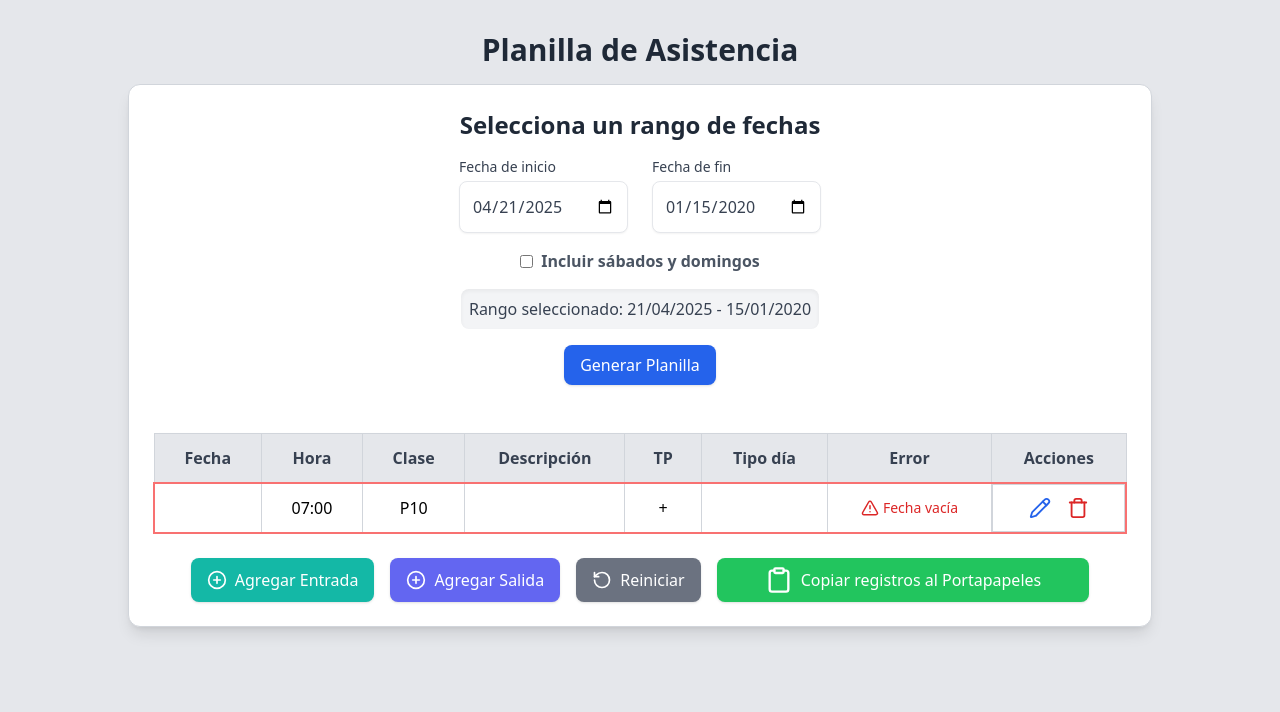
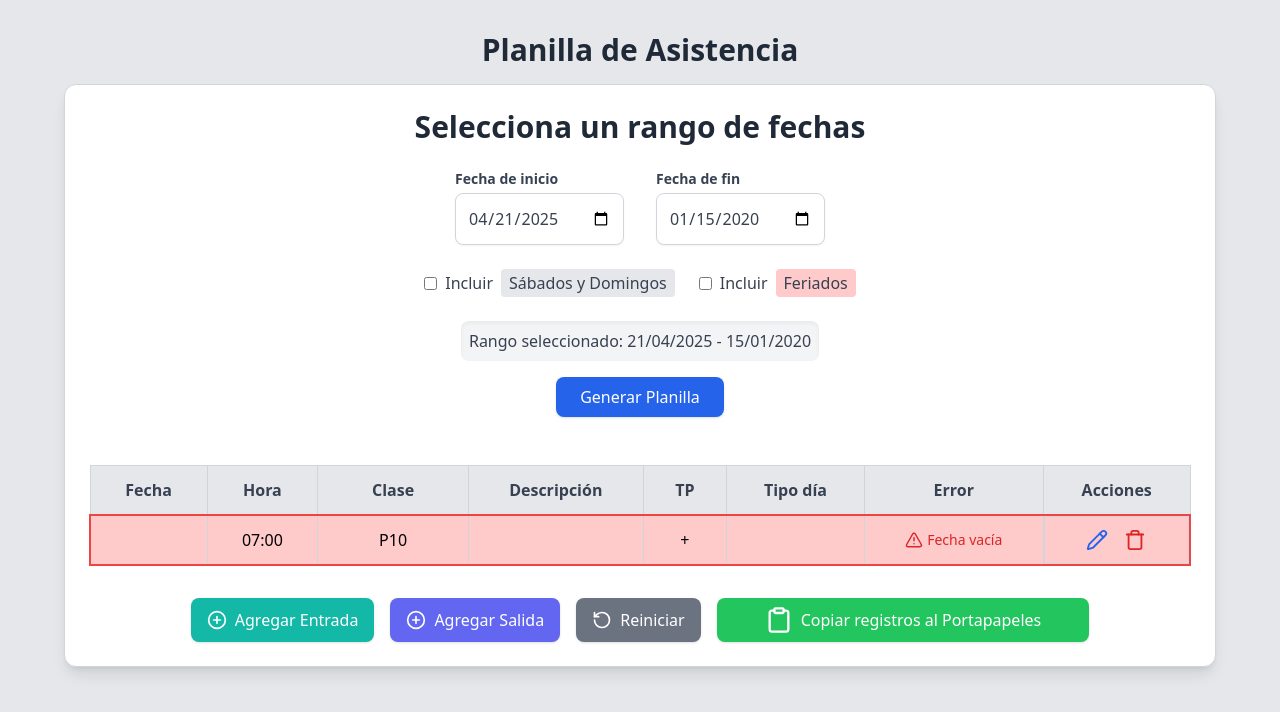
Before and after one commit to Famormino/Panillarda-2.0, a React (Vite) app: page / in a window 1280 px wide. Both pictures are taken after typing "2020-01-15" into the empty fields and a click on the button "Agregar Entrada". Shown: the top 712 px of the page. Built offline with nearby package versions, Linux system fonts and the light colour scheme; no server answers.

Commit message:
feat: puliendo funcionalidad de agregar feriados

```diff
--- a/src/components/AttendanceTable.tsx
+++ b/src/components/AttendanceTable.tsx
@@ -161,12 +161,12 @@ const AttendanceTable: React.FC<AttendanceTableProps> = ({
     };
 
     return (
-        <div className="w-full overflow-x-auto mt-6 relative">
+        <div className="w-full mt-4 relative">
             {/* Overlay global para bloquear interacciones cuando se edita */}
             {editingIndex !== null && (
                 <div className="fixed inset-0 bg-black/60 z-10"></div>
             )}
-            <table className="min-w-full border-collapse shadow-md mt-6 w-full max-w-6xl mx-auto relative z-20 overflow-hidden">
+            <table className="min-w-full border-collapse shadow-md mt-6 w-full max-w-8xl mx-auto relative overflow-hidden">
                 <thead>
                     <tr className="bg-gray-200 text-gray-700">
                         <th className="border border-gray-300 px-6 py-3">
@@ -175,9 +175,7 @@ const AttendanceTable: React.FC<AttendanceTableProps> = ({
                         <th className="border border-gray-300 px-6 py-3">
                             Hora
                         </th>
-                        <th className="border border-gray-300 px-6 py-3">
-                            Clase
-                        </th>
+                        <th className="border border-gray-300 px-10">Clase</th>
                         <th className="border border-gray-300 px-6 py-3">
                             Descripción
                         </th>
@@ -201,24 +199,28 @@ const AttendanceTable: React.FC<AttendanceTableProps> = ({
                         const dayLabel = dateObj
                             ? format(dateObj, "EEEE", { locale: es })
                             : "";
-                        const rowBg =
-                            dateObj && isWeekend(dateObj)
-                                ? "bg-gray-200"
-                                : "bg-white";
+
                         const isEditing = editingIndex === index;
                         const errorMsg = invalidErrors[index] || "";
                         const tipoDia = record.fecha
                             ? getTipoDia(record, feriados)
                             : "";
+                        const rowBgFinde =
+                            dateObj && isWeekend(dateObj)
+                                ? "bg-gray-200"
+                                : `${tipoDia !== "Normal" && "bg-red-200"}`;
 
                         return (
                             <tr
                                 key={index}
-                                className={`text-center cursor-pointer relative transition-all duration-300 ease-in-out ${rowBg} ${
+                                className={`text-center cursor-pointer relative transition-all duration-300 ease-in-out ${rowBgFinde} ${
                                     isEditing
-                                        ? "z-30 bg-white scale-[1.01] shadow-lg shadow-black/20 ring-2 ring-blue-500"
+                                        ? "z-50 bg-white shadow-lg shadow-black/20 ring-2 ring-blue-600 "
                                         : "hover:bg-gray-200"
-                                } ${errorMsg ? "border-2 border-red-400" : ""}`}
+                                } ${
+                                    errorMsg &&
+                                    "border-2 border-red-500 bg-red-200"
+                                }`}
                                 title={dateObj ? `Día: ${dayLabel}` : ""}
                             >
                                 {isEditing ? (
--- a/src/components/DateSelector.tsx
+++ b/src/components/DateSelector.tsx
@@ -5,6 +5,7 @@ import {
     parseISO,
     isWeekend,
     startOfToday,
+    isSameDay,
 } from "date-fns";
 import { es } from "date-fns/locale";
 import AttendanceTable from "./AttendanceTable";
@@ -53,13 +54,13 @@ const DateSelector: React.FC = () => {
     );
     const [endDate, setEndDate] = useState("");
     const [includeWeekends, setExcludeWeekends] = useState(false);
+    const [includeFeriados, setExcludeFeriados] = useState(false);
     const [attendanceData, setAttendanceData] = useState<AttendanceRecord[]>(
         []
     );
     const [feriados, setFeriados] = useState<Feriado[]>([]);
 
     const [tableKey, setTableKey] = useState(0);
-    console.log(attendanceData);
 
     useEffect(() => {
         const currentYear = new Date().getFullYear();
@@ -72,7 +73,20 @@ const DateSelector: React.FC = () => {
         const dateRange = eachDayOfInterval({
             start: parseISO(startDate),
             end: parseISO(endDate),
-        }).filter((date) => includeWeekends || !isWeekend(date));
+        }).filter((date) => {
+            const isWeekendDay = isWeekend(date);
+            const isFeriado = feriados.some((feriado) =>
+                isSameDay(date, parseISO(feriado.date))
+            );
+
+            // Si no está seleccionado uno de ellos, se filtran.
+            // Si está incluido incluir fines de semana o feriados, se aceptan.
+            if (!includeWeekends && isWeekendDay) return false;
+            if (!includeFeriados && isFeriado) return false;
+
+            // Pasa el filtro
+            return true;
+        });
 
         const newData = dateRange.flatMap((date) => [
             {
@@ -168,38 +182,40 @@ const DateSelector: React.FC = () => {
     };
 
     return (
-        <div className="flex flex-col max-w-5xl items-center p-6 bg-white shadow-lg rounded-xl w-full  mx-auto border border-gray-300">
-            <h2 className="text-2xl font-bold text-gray-800 mb-4">
+        <div className="flex flex-col max-w-6xl items-center p-6 bg-white shadow-lg rounded-xl w-full mx-auto border border-gray-300">
+            <h2 className="text-3xl font-bold text-gray-800 mb-6 text-center">
                 Selecciona un rango de fechas
             </h2>
-            <div className="flex items-center space-x-6 w-full justify-center">
+
+            <div className="flex flex-wrap gap-8 justify-center w-full mb-6">
                 <div className="flex flex-col">
-                    <label className="text-sm font-medium text-gray-700 mb-1">
+                    <label className="text-sm font-semibold text-gray-700 mb-1">
                         Fecha de inicio
                     </label>
                     <input
                         type="date"
                         value={startDate}
                         onChange={(e) => setStartDate(e.target.value)}
-                        className="p-3 border rounded-lg text-gray-700 focus:ring-2 focus:ring-blue-400 focus:outline-none shadow-sm cursor-pointer"
+                        className="p-3 border border-gray-300 rounded-lg text-gray-700 focus:ring-2 focus:ring-blue-400 focus:outline-none shadow-sm cursor-pointer"
                     />
                 </div>
                 <div className="flex flex-col">
-                    <label className="text-sm font-medium text-gray-700 mb-1">
+                    <label className="text-sm font-semibold text-gray-700 mb-1">
                         Fecha de fin
                     </label>
                     <input
                         type="date"
                         value={endDate}
                         onChange={(e) => setEndDate(e.target.value)}
-                        className="p-3 border rounded-lg text-gray-700 focus:ring-2 focus:ring-blue-400 focus:outline-none shadow-sm cursor-pointer"
+                        className="p-3 border border-gray-300 rounded-lg text-gray-700 focus:ring-2 focus:ring-blue-400 focus:outline-none shadow-sm cursor-pointer"
                     />
                 </div>
             </div>
-            <div className="mt-4 flex items-center space-x-2">
+
+            <div className="flex flex-wrap gap-6 justify-center mb-4">
                 <label
                     htmlFor="excludeWeekends"
-                    className="cursor-pointer text-m text-gray-600 flex items-center gap-2 font-bold"
+                    className="flex items-center gap-2 text-gray-700 font-medium"
                 >
                     <input
                         id="excludeWeekends"
@@ -208,12 +224,32 @@ const DateSelector: React.FC = () => {
                         onChange={() => setExcludeWeekends(!includeWeekends)}
                         className="cursor-pointer"
                     />
-                    Incluir sábados y domingos
+                    Incluir{" "}
+                    <span className="bg-gray-200 px-2 py-0.5 rounded cursor-pointer">
+                        Sábados y Domingos
+                    </span>
+                </label>
+                <label
+                    htmlFor="excludeFeriados"
+                    className="flex items-center gap-2 text-gray-700 font-medium"
+                >
+                    <input
+                        id="excludeFeriados"
+                        type="checkbox"
+                        checked={includeFeriados}
+                        onChange={() => setExcludeFeriados(!includeFeriados)}
+                        className="cursor-pointer"
+                    />
+                    Incluir{" "}
+                    <span className="bg-red-200 px-2 py-0.5 rounded cursor-pointer">
+                        Feriados
+                    </span>
                 </label>
             </div>
+
             {startDate && endDate && (
                 <>
-                    <p className="text-gray-700 font-medium mt-4 p-2 bg-gray-100 rounded-lg shadow-inner">
+                    <p className="text-gray-700 font-medium mt-2 p-2 bg-gray-100 rounded-lg shadow-inner text-center">
                         Rango seleccionado:{" "}
                         {format(parseISO(startDate), "dd/MM/yyyy", {
                             locale: es,
@@ -225,14 +261,14 @@ const DateSelector: React.FC = () => {
                     </p>
                     <button
                         onClick={generateAttendance}
-                        className="mt-4 px-4 py-2 bg-blue-600 text-white rounded-lg shadow transition hover:bg-blue-700 focus:outline-none"
+                        className="mt-4 px-6 py-2 bg-blue-600 text-white rounded-lg shadow transition hover:bg-blue-700 focus:outline-none"
                     >
                         Generar Planilla
                     </button>
                 </>
             )}
-            {/* Se encapsula la tabla para controlar el desborde */}
-            <div className="w-full overflow-x-auto">
+
+            <div className="w-full overflow-x-auto mt-6">
                 <AttendanceTable
                     key={tableKey}
                     attendanceData={attendanceData}
@@ -240,7 +276,8 @@ const DateSelector: React.FC = () => {
                     feriados={feriados}
                 />
             </div>
-            <div className="mt-6 flex flex-wrap gap-4 justify-center w-full">
+
+            <div className="mt-8 flex flex-wrap gap-4 justify-center w-full">
                 <button
                     onClick={handleAddEntrada}
                     className="flex items-center gap-2 px-4 py-2 bg-teal-500 text-white rounded-lg shadow transition hover:bg-teal-600 focus:outline-none"
@@ -277,5 +314,4 @@ const DateSelector: React.FC = () => {
         </div>
     );
 };
-
 export default DateSelector;
```
